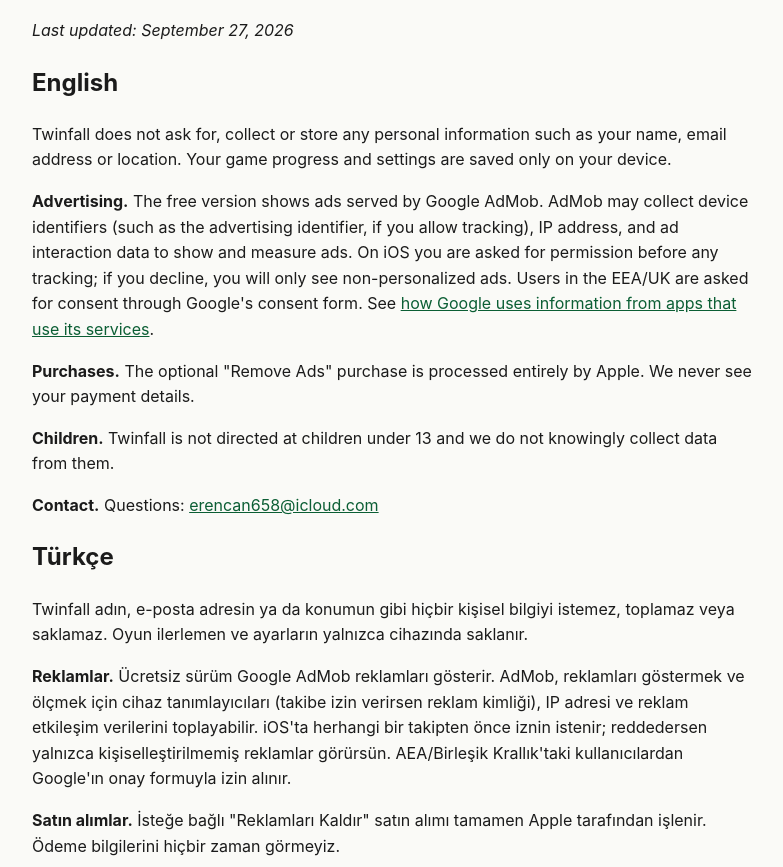
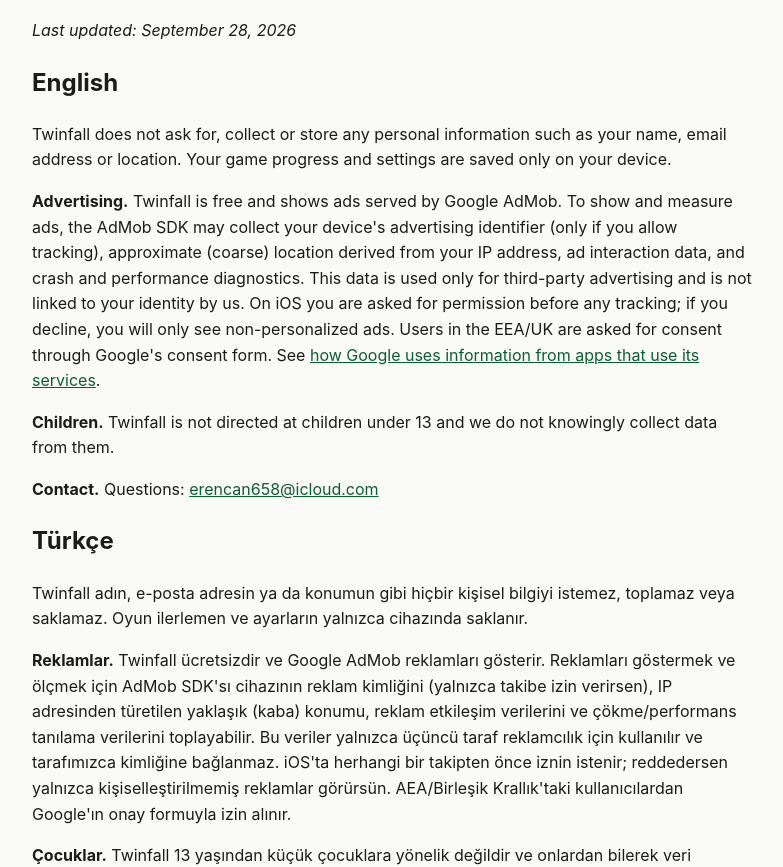
Before and after one commit to ErencanAcioglu/ErencanAcioglu.github.io, a plain HTML site: page twinfall/privacy.html in a window 1280 px wide. Shown: the part 100-967 px from the top of the page, without its empty margins (248-1031 px from the left). Drawn offline with Linux system fonts and the light colour scheme.

Commit message:
Twinfall gizlilik: satın alma kaldırıldı, AdMob veri türleri

```diff
--- a/twinfall/privacy.html
+++ b/twinfall/privacy.html
@@ -1,19 +1,17 @@
 <!doctype html><html lang="tr"><head><meta charset="utf-8"><meta name="viewport" content="width=device-width,initial-scale=1">
 <style>body{font:16px/1.6 -apple-system,system-ui,sans-serif;max-width:720px;margin:0 auto;padding:24px;color:#1b1b1b;background:#fafaf7}h1{color:#0b5e34}a{color:#0b5e34}</style><title>Twinfall – Gizlilik Politikası / Privacy Policy</title></head><body>
 <h1>Twinfall – Privacy Policy</h1>
-<p><em>Last updated: September 27, 2026</em></p>
+<p><em>Last updated: September 28, 2026</em></p>
 
 <h2>English</h2>
 <p>Twinfall does not ask for, collect or store any personal information such as your name, email address or location. Your game progress and settings are saved only on your device.</p>
-<p><strong>Advertising.</strong> The free version shows ads served by Google AdMob. AdMob may collect device identifiers (such as the advertising identifier, if you allow tracking), IP address, and ad interaction data to show and measure ads. On iOS you are asked for permission before any tracking; if you decline, you will only see non-personalized ads. Users in the EEA/UK are asked for consent through Google's consent form. See <a href="https://policies.google.com/technologies/partner-sites">how Google uses information from apps that use its services</a>.</p>
-<p><strong>Purchases.</strong> The optional "Remove Ads" purchase is processed entirely by Apple. We never see your payment details.</p>
+<p><strong>Advertising.</strong> Twinfall is free and shows ads served by Google AdMob. To show and measure ads, the AdMob SDK may collect your device's advertising identifier (only if you allow tracking), approximate (coarse) location derived from your IP address, ad interaction data, and crash and performance diagnostics. This data is used only for third-party advertising and is not linked to your identity by us. On iOS you are asked for permission before any tracking; if you decline, you will only see non-personalized ads. Users in the EEA/UK are asked for consent through Google's consent form. See <a href="https://policies.google.com/technologies/partner-sites">how Google uses information from apps that use its services</a>.</p>
 <p><strong>Children.</strong> Twinfall is not directed at children under 13 and we do not knowingly collect data from them.</p>
 <p><strong>Contact.</strong> Questions: <a href="mailto:erencan658@icloud.com">erencan658@icloud.com</a></p>
 
 <h2>Türkçe</h2>
 <p>Twinfall adın, e-posta adresin ya da konumun gibi hiçbir kişisel bilgiyi istemez, toplamaz veya saklamaz. Oyun ilerlemen ve ayarların yalnızca cihazında saklanır.</p>
-<p><strong>Reklamlar.</strong> Ücretsiz sürüm Google AdMob reklamları gösterir. AdMob, reklamları göstermek ve ölçmek için cihaz tanımlayıcıları (takibe izin verirsen reklam kimliği), IP adresi ve reklam etkileşim verilerini toplayabilir. iOS'ta herhangi bir takipten önce iznin istenir; reddedersen yalnızca kişiselleştirilmemiş reklamlar görürsün. AEA/Birleşik Krallık'taki kullanıcılardan Google'ın onay formuyla izin alınır.</p>
-<p><strong>Satın alımlar.</strong> İsteğe bağlı "Reklamları Kaldır" satın alımı tamamen Apple tarafından işlenir. Ödeme bilgilerini hiçbir zaman görmeyiz.</p>
+<p><strong>Reklamlar.</strong> Twinfall ücretsizdir ve Google AdMob reklamları gösterir. Reklamları göstermek ve ölçmek için AdMob SDK'sı cihazının reklam kimliğini (yalnızca takibe izin verirsen), IP adresinden türetilen yaklaşık (kaba) konumu, reklam etkileşim verilerini ve çökme/performans tanılama verilerini toplayabilir. Bu veriler yalnızca üçüncü taraf reklamcılık için kullanılır ve tarafımızca kimliğine bağlanmaz. iOS'ta herhangi bir takipten önce iznin istenir; reddedersen yalnızca kişiselleştirilmemiş reklamlar görürsün. AEA/Birleşik Krallık'taki kullanıcılardan Google'ın onay formuyla izin alınır.</p>
 <p><strong>Çocuklar.</strong> Twinfall 13 yaşından küçük çocuklara yönelik değildir ve onlardan bilerek veri toplamayız.</p>
 <p><strong>İletişim.</strong> Sorular için: <a href="mailto:erencan658@icloud.com">erencan658@icloud.com</a></p>
 <p><a href="./">Twinfall</a></p></body></html>
```
Also changed, not shown: twinfall/index.html (+0 -1 lines).
